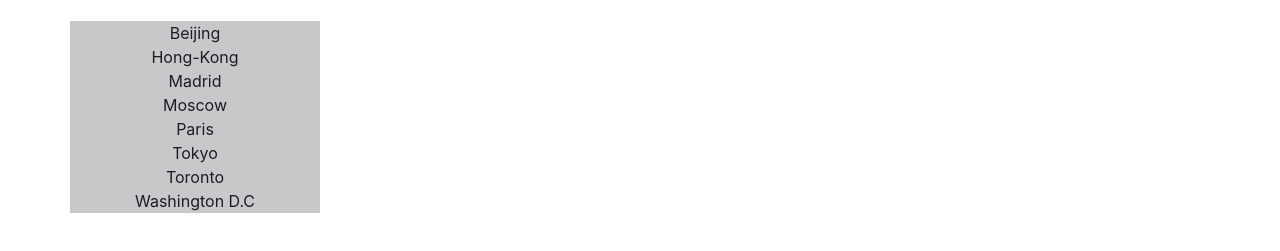
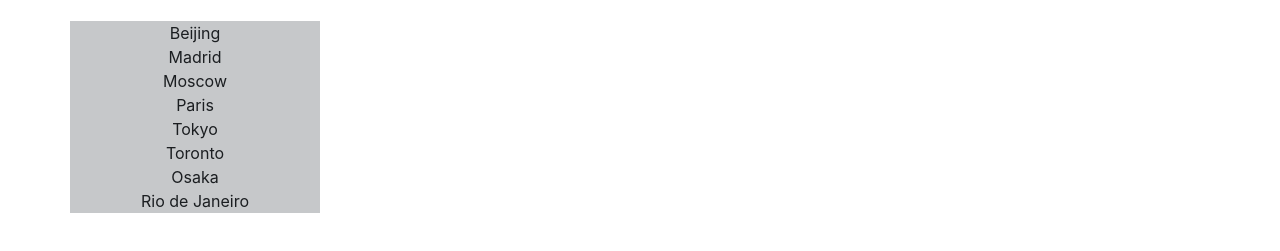
Before and after one commit to MT2314/True-Weather-App, a plain HTML site: page index.html in a window 1280 px wide. Shown: the part 285-536 px from the top of the page. Drawn offline with nearby package versions, Linux system fonts and the light colour scheme.

Commit message:
fixed array list

```diff
--- a/Assets/script.js
+++ b/Assets/script.js
@@ -17,97 +17,13 @@ $(document).ready(function () {
     // Arrays
     var displayedCities = [
         "Beijing",
-        "Hong-Kong",
         "Madrid",
         "Moscow",
         "Paris",
         "Tokyo",
         "Toronto",
-        "Washington D.C"
-    ];
-
-    var suggestCitiesList = [
-        "Ahmedabad",
-        "Alexandria",
-        "Atlanta",
-        "Baghdad",
-        "Bangalore",
-        "Bangkok",
-        "Barcelona",
-        "Beijing",
-        "Belo Horizonte",
-        "Bogotá",
-        "Buenos Aires",
-        "Cairo",
-        "Chengdu",
-        "Chennai",
-        "Chicago",
-        "Chongqing",
-        "Dalian",
-        "Dallas",
-        "Dar es Salaam",
-        "Delhi",
-        "Dhaka",
-        "Dongguan",
-        "Foshan",
-        "Fukuoka",
-        "Guadalajara",
-        "Guangzhou",
-        "Hangzhou",
-        "Harbin",
-        "Ho Chi Minh City",
-        "Hong Kong",
-        "Houston",
-        "Hyderabad",
-        "Istanbul",
-        "Jakarta",
-        "Jinan",
-        "Johannesburg",
-        "Karachi",
-        "Khartoum",
-        "Kinshasa",
-        "Kolkata",
-        "Kuala Lumpur",
-        "Lagos",
-        "Lahore",
-        "Lima",
-        "London",
-        "Los Angeles",
-        "Luanda",
-        "Madrid",
-        "Manila",
-        "Mexico City",
-        "Miami",
-        "Moscow",
-        "Mumbai",
-        "Nagoya",
-        "Nanjing",
-        "New York City",
         "Osaka",
-        "Paris",
-        "Philadelphia",
-        "Pune",
-        "Qingdao",
         "Rio de Janeiro",
-        "Riyadh",
-        "Saint Petersburg",
-        "Santiago",
-        "São Paulo",
-        "Seoul",
-        "Shanghai",
-        "Shenyang",
-        "Shenzhen",
-        "Singapore",
-        "Surat",
-        "Suzhou",
-        "Tehran",
-        "Tianjin",
-        "Tokyo",
-        "Toronto",
-        "Washington, D.C.",
-        "Wuhan",
-        "Xi'an",
-        "Yangon"
     ];
 
     // Side Bar
@@ -117,7 +33,7 @@ $(document).ready(function () {
         cityEl.textContent = displayedCities[i];
         $(cityEl).addClass("list-group-item-action list-group-item-dark");
         cityList.appendChild(cityEl);
-        $(cityEl).on("click", function(e){
+        $(cityEl).on("click", function (e) {
             var cityChoiceBtn = $(e.target).text();
             console.log(cityChoiceBtn);
             getCityWeather(cityChoiceBtn);
@@ -236,11 +152,23 @@ $(document).ready(function () {
                         var fiveTemp = [];
                         var fiveHumidity = [];
                         var fiveWeather = [];
-                        for (var i = 0; i < 5; i++) {
-                            fiveTemp[i] = (JSON.stringify(data.list[i].main.temp)).slice(0, -1);
+                        var weather = []
+                        for (var i = 0; i < 40; i++) {
+                            //     var averageTime = moment().add(i, 'days').format('YYYY-M-D');
+                            //     console.log(averageTime);
+
+                            //     weather = (JSON.stringify(data.list[i].dt_txt));
+                            //     console.log(weather);
+
+                            //     if (weather.indexOf(averageTime) >-1) {
+
+
+                            fiveTemp[i] = (JSON.stringify(data.list[i].main.temp).slice(0, -1));
+                            console.log(fiveTemp[i]);
                             fiveHumidity[i] = (JSON.stringify(data.list[i].main.humidity));
                             fiveWeather[i] = (JSON.stringify(data.list[i].weather[0].main));
                         };
+
                         recordFiveWeather(data, fiveTemp, fiveHumidity, fiveWeather);
                 });
     } else {
@@ -288,7 +216,7 @@ $(document).ready(function () {
         div.addClass('weather card');
         div.appendTo(fiveCardsCont);
         // Date
-                m = moment().add(i,'days').format('M/D/YYYY');
+        m = moment().add(i, 'days').format('M/D/YYYY');
 
         $("<p>").text(m).appendTo(div);
         iconCont.appendTo(div);
--- a/index.html
+++ b/index.html
@@ -60,7 +60,7 @@
                     <div class="card-body pb-3">
 
                         <!-- Title -->
-                        <h4 class="card-title font-weight-bold" id="cityName"></h4>
+                        <h4 class=" card-title font-weight-bold" id="cityName"></h4>
                         <!-- Text -->
                         <p class="card-text"></p>
                         <div class="flex justify-content-between ">
@@ -70,8 +70,7 @@
                             </p>
                             <p class="mr-1"><i class="fa fa-water fa-lg grey-text pr-2 "></i><span class=" "
                                     id="humidity"></span>% Humidity</p>
-                            <p><i class="fa fa-sun fa-lg grey-text pr-2 "></i><span class="uvIndex"
-                                    id="uvIndex"></span>U/V Index</p>
+
                         </div>
                     </div>
                 </div>
```
Lines whose indentation alone changed are shown as unchanged.
